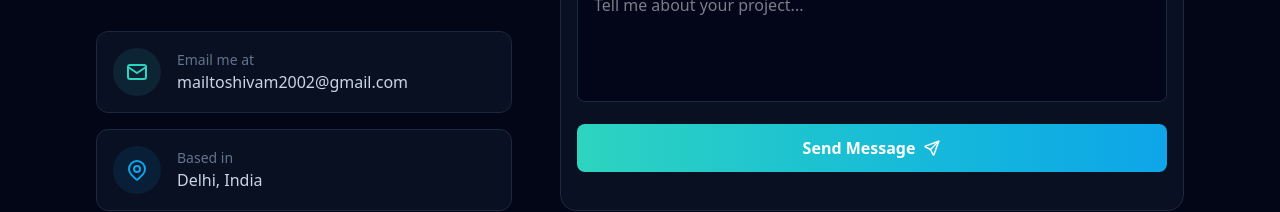
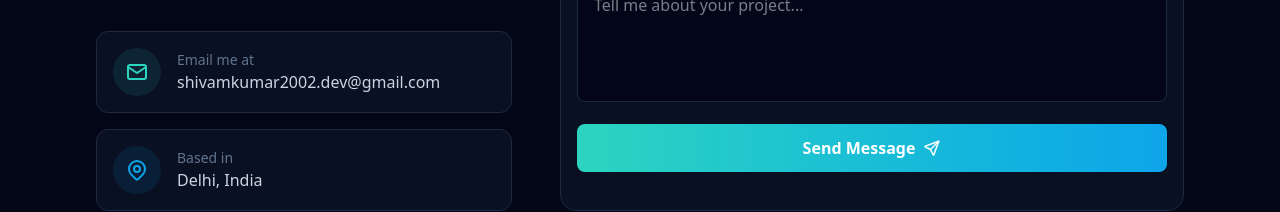
Before and after one commit to Shivamgit11/shivam_portfolio, a Next.js app: page / in a window 1280 px wide. Shown: the part 4094-4306 px from the top of the page. Built offline with nearby package versions, Linux system fonts and the light colour scheme.

Commit message:
updating some data

```diff
--- a/src/data/portfolio.ts
+++ b/src/data/portfolio.ts
@@ -68,7 +68,7 @@ export const portfolioData: PortfolioData = {
 
     {
       platform: "Email",
-      url: "mailto:mailtoshivam2002@gmail.com",
+      url: "mailto:shivamkumar2002.dev@gmail.com",
       icon: "Mail",
     },
   ],
@@ -179,7 +179,7 @@ export const portfolioData: PortfolioData = {
         "MongoDB",
         "Tailwind CSS",
       ],
-      link: "",
+      link: "https://www.ecollat.com/solutions/crm/",
       github: "",
       thumbnail: "/images/projects/crm-dashboard.webp",
     },
```
